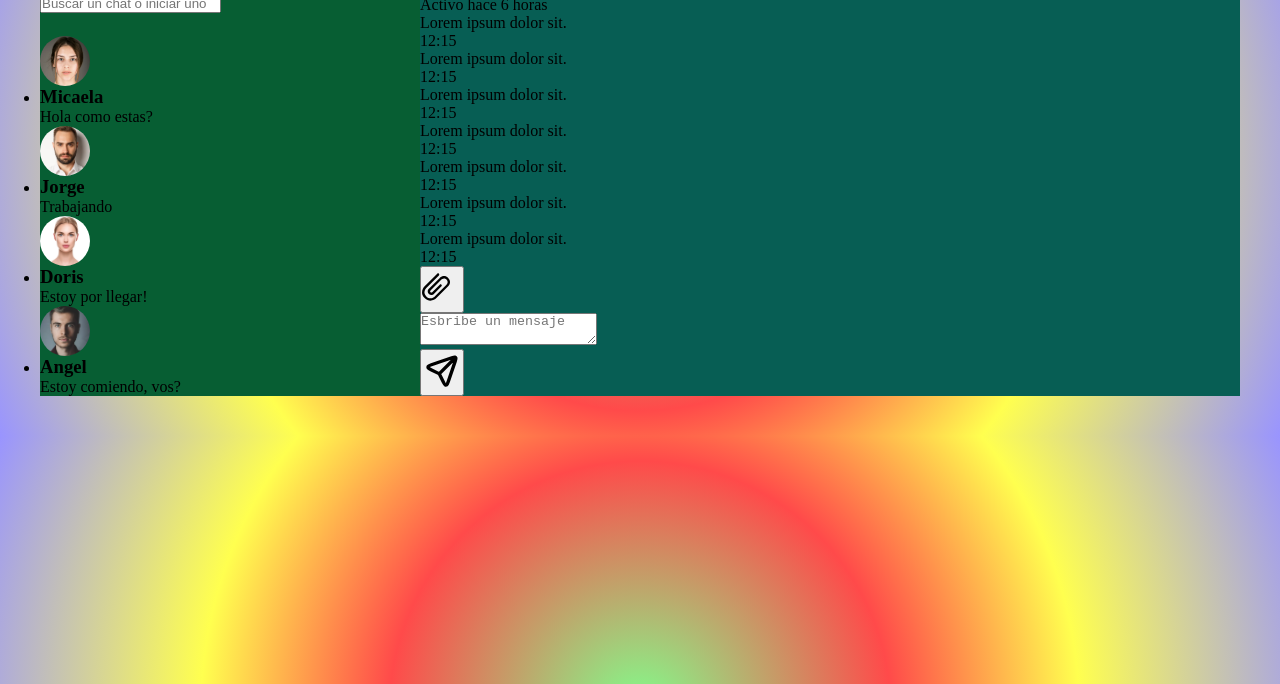
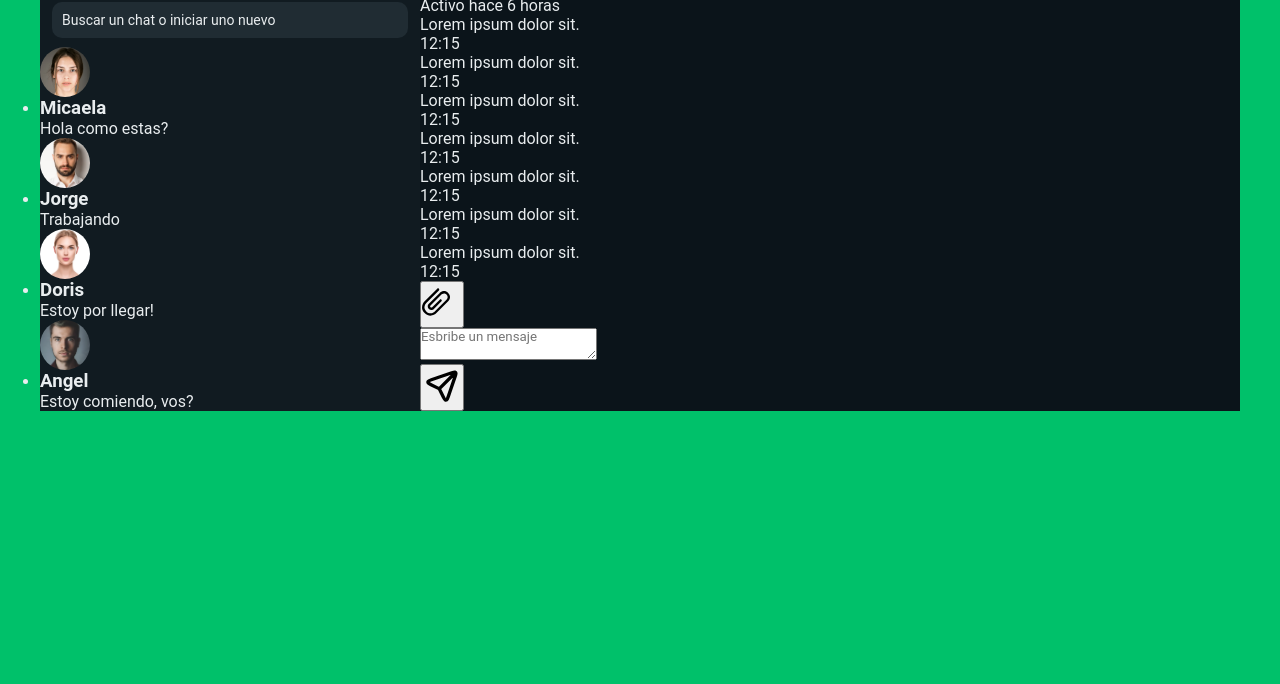
Before and after one commit to jesusmoramartinez/clon-whatsapp, a plain HTML site: page index.html in a window 1280 px wide. Shown: the part 116-800 px from the top of the page. Drawn offline with Linux system fonts and the light colour scheme.

Commit message:
barra de busqueda

```diff
--- a/index.html
+++ b/index.html
@@ -26,7 +26,7 @@
                     </button>
                 </nav>
             </header>
-            <div>
+            <div class="search">
                 <form>
                     <input type="search" placeholder="Buscar un chat o iniciar uno nuevo">
                 </form>
--- a/style.css
+++ b/style.css
@@ -2,15 +2,44 @@
     margin: 0;
     padding: 0;
     box-sizing: border-box;
+    font-family: var(--primary-font);
+    color: var(--text-primary);
 }
+
+:root {
+    /* fondos */
+    --bg-body: #00c16a;            /* verde exterior */
+    --bg-app: #0b141a;             /* fondo general */
+    --bg-aside: #111b21;           /* sidebar */
+    --bg-header: #202c33;          /* headers */
+    --bg-chat: #0b141a;            /* chat */
+    --bg-input: #202c33;           /* input mensajes */
+
+    /* burbujas */
+    --msg-received: #202c33;       /* mensajes recibidos */
+    --msg-sent: #005c4b;           /* mensajes enviados */
+
+    /* texto */
+    --text-primary: #e9edef;       /* texto principal */
+    --text-secondary: #8696a0;     /* estados / horas */
+
+    /* acentos */
+    --accent-green: #00a884;       /* botones / enviar */
+    --accent-hover: #02c39a;
+
+    /* bordes */
+    --border-soft: #2a3942;
+
+    --primary-font: "Roboto", sans-serif;
+}
+
 
 img {
     height: 40px;
 }
 
 body {
-    background: #80ff8c;
-background: radial-gradient(circle, rgba(128, 255, 140, 1) 0%, rgba(255, 74, 74, 1) 36%, rgba(255, 255, 79, 1) 63%, rgb(153, 148, 255) 100%);
+    background: var(--bg-body);
     display: flex;
     justify-content: center;
     align-items: center;
@@ -18,7 +47,7 @@ background: radial-gradient(circle, rgba(128, 255, 140, 1) 0%, rgba(255, 74, 74,
 }
 
 .chat-app {
-    background-color:#075e54;
+    background-color: var(--bg-app);
     width: 100%;
     max-width: 1800px;
     display: grid;
@@ -27,7 +56,7 @@ background: radial-gradient(circle, rgba(128, 255, 140, 1) 0%, rgba(255, 74, 74,
 }
 
 .barra-contactos {
-    background-color: #075e33;
+    background-color: var(--bg-aside);
     display: grid;
     grid-template-rows: auto 1fr;
     height: 100%;
@@ -65,3 +94,24 @@ background: radial-gradient(circle, rgba(128, 255, 140, 1) 0%, rgba(255, 74, 74,
     object-position: center;
     display: block;
 }
+
+.search {
+    background-color: var(--bg-aside);
+    padding: 8px 12px;
+}
+
+.search form input {
+    width: 100%;
+    display: block;
+    border: none;
+    padding: 10px;
+    border-radius: 10px;
+    outline: none;
+    background-color: var(--bg-header);
+    color: var(--text-primary);
+    font-size: 14px;
+}
+
+.search form input::placeholder {
+    color: var(--text-muted);
+}
```
